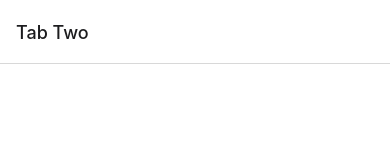
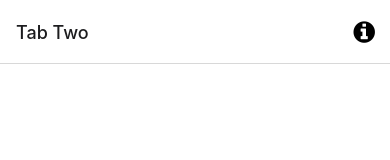
Before and after one commit to AngelAngelopoulos/proyecto-cliente-consultorio, a React Native app: screen /TabTwo in a window 390 px wide. Shown: the top 160 px of the page. Built offline with nearby package versions, Linux system fonts and the light colour scheme; what expo-linking would draw is missing.

Commit message:
first commit

```diff
--- a/navigation/LinkingConfiguration.ts
+++ b/navigation/LinkingConfiguration.ts
@@ -23,6 +23,8 @@ const linking: LinkingOptions<RootStackParamList> = {
           TabTwo: {
             screens: {
               TabTwoScreen: 'two',
+              Modal: 'modal',
+              NotFound: '*',
             },
           },
         },
--- a/navigation/index.tsx
+++ b/navigation/index.tsx
@@ -3,12 +3,12 @@
  * https://reactnavigation.org/docs/getting-started
  *
  */
-import { FontAwesome } from '@expo/vector-icons';
-import { createBottomTabNavigator } from '@react-navigation/bottom-tabs';
-import { NavigationContainer, DefaultTheme, DarkTheme } from '@react-navigation/native';
-import { createNativeStackNavigator } from '@react-navigation/native-stack';
+import {FontAwesome} from '@expo/vector-icons';
+import {createBottomTabNavigator} from '@react-navigation/bottom-tabs';
+import {NavigationContainer, DefaultTheme, DarkTheme} from '@react-navigation/native';
+import {createNativeStackNavigator} from '@react-navigation/native-stack';
 import * as React from 'react';
-import { ColorSchemeName, Pressable } from 'react-native';
+import {ColorSchemeName, Pressable} from 'react-native';
 
 import Colors from '../constants/Colors';
 import useColorScheme from '../hooks/useColorScheme';
@@ -16,15 +16,15 @@ import ModalScreen from '../screens/ModalScreen';
 import NotFoundScreen from '../screens/NotFoundScreen';
 import TabOneScreen from '../screens/TabOneScreen';
 import TabTwoScreen from '../screens/TabTwoScreen';
-import { RootStackParamList, RootTabParamList, RootTabScreenProps } from '../types';
+import {RootStackParamList, RootTabParamList, RootTabScreenProps} from '../types';
 import LinkingConfiguration from './LinkingConfiguration';
 
-export default function Navigation({ colorScheme }: { colorScheme: ColorSchemeName }) {
+export default function Navigation({colorScheme}: { colorScheme: ColorSchemeName }) {
     return (
         <NavigationContainer
             linking={LinkingConfiguration}
             theme={colorScheme === 'dark' ? DarkTheme : DefaultTheme}>
-      <RootNavigator />
+            <RootNavigator/>
         </NavigationContainer>
     );
 }
@@ -38,10 +38,10 @@ const Stack = createNativeStackNavigator<RootStackParamList>();
 function RootNavigator() {
     return (
         <Stack.Navigator>
-      <Stack.Screen name="Root" component={BottomTabNavigator} options={{ headerShown: false }} />
-      <Stack.Screen name="NotFound" component={NotFoundScreen} options={{ title: 'Oops!' }} />
-      <Stack.Group screenOptions={{ presentation: 'modal' }}>
-        <Stack.Screen name="Modal" component={ModalScreen} />
+            <Stack.Screen name="Root" component={BottomTabNavigator} options={{headerShown: false}}/>
+            <Stack.Screen name="NotFound" component={NotFoundScreen} options={{title: 'Oops!'}}/>
+            <Stack.Group screenOptions={{presentation: 'modal'}}>
+                <Stack.Screen name="Modal" component={ModalScreen}/>
             </Stack.Group>
         </Stack.Navigator>
     );
@@ -65,20 +65,20 @@ function BottomTabNavigator() {
             <BottomTab.Screen
                 name="TabOne"
                 component={TabOneScreen}
-        options={({ navigation }: RootTabScreenProps<'TabOne'>) => ({
+                options={({navigation}: RootTabScreenProps<'TabOne'>) => ({
                     title: 'Tab One',
-          tabBarIcon: ({ color }) => <TabBarIcon name="code" color={color} />,
+                    tabBarIcon: ({color}) => <TabBarIcon name="code" color={color}/>,
                     headerRight: () => (
                         <Pressable
                             onPress={() => navigation.navigate('Modal')}
-              style={({ pressed }) => ({
+                            style={({pressed}) => ({
                                 opacity: pressed ? 0.5 : 1,
                             })}>
                             <FontAwesome
                                 name="info-circle"
                                 size={25}
                                 color={Colors[colorScheme].text}
-                style={{ marginRight: 15 }}
+                                style={{marginRight: 15}}
                             />
                         </Pressable>
                     ),
@@ -87,10 +87,24 @@ function BottomTabNavigator() {
             <BottomTab.Screen
                 name="TabTwo"
                 component={TabTwoScreen}
-        options={{
+                options={({navigation}: RootTabScreenProps<'TabTwo'>) => ({
                     title: 'Tab Two',
-          tabBarIcon: ({ color }) => <TabBarIcon name="code" color={color} />,
-        }}
+                    tabBarIcon: ({color}) => <TabBarIcon name="code" color={color}/>,
+                    headerRight: () => (
+                        <Pressable
+                            onPress={() => navigation.navigate('Modal')}
+                            style={({pressed}) => ({
+                                opacity: pressed ? 0.5 : 1,
+                            })}>
+                            <FontAwesome
+                                name="info-circle"
+                                size={25}
+                                color={Colors[colorScheme].text}
+                                style={{marginRight: 15}}
+                            />
+                        </Pressable>
+                    ),
+                })}
             />
         </BottomTab.Navigator>
     );
@@ -103,5 +117,5 @@ function TabBarIcon(props: {
     name: React.ComponentProps<typeof FontAwesome>['name'];
     color: string;
 }) {
-  return <FontAwesome size={30} style={{ marginBottom: -3 }} {...props} />;
+    return <FontAwesome size={30} style={{marginBottom: -3}} {...props} />;
 }
```
Lines whose indentation alone changed are shown as unchanged.
